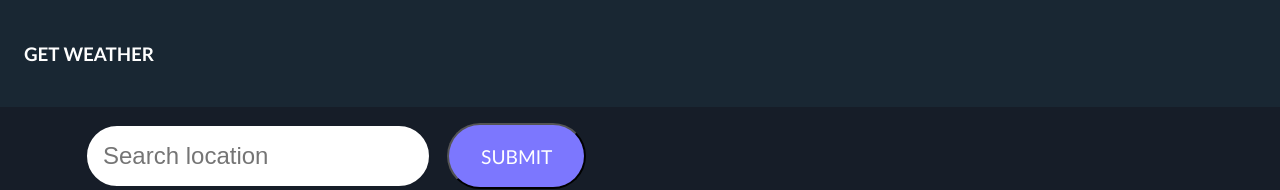
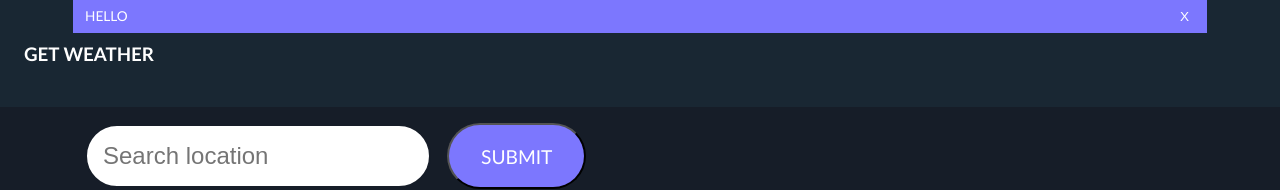
Before and after one commit to surajondev/get-weather, a React (Create React App) app: page / in a window 1280 px wide. Shown: the top 190 px of the page. Built offline with nearby package versions, Linux system fonts and the light colour scheme; no server answers.

Commit message:
Add cancel nutton for toaster message

```diff
--- a/src/App.js
+++ b/src/App.js
@@ -43,7 +43,7 @@ submit(e){
 
   componentWillMount(){
       const city = this.state.city_name
-      const url = `http://api.openweathermap.org/data/2.5/weather?q=${city}&appid=6d7476b11cfdf3b84d467784b2aa2fe`
+      const url = `http://api.openweathermap.org/data/2.5/weather?q=${city}&appid=0861a5029ae242c98d1f8edcbf54215`
       fetch(url)
       .then(response => {
         // Check if the response was successfull
@@ -89,6 +89,7 @@ submit(e){
             wind = {this.state.wind}
             visibility = {this.state.visibility}
             />
+           <Toast />
         </div>
         )
     }
--- a/src/Toast.js
+++ b/src/Toast.js
@@ -6,6 +6,7 @@ function Toast()
   <div className="toast-container">
     <div className="container toast">
        <p className="p-message">Hello</p>
+       <button className="cancel-button"><p className="p-message">x</p></button>
     </div>
   </div>)
 }
--- a/src/index.css
+++ b/src/index.css
@@ -60,6 +60,11 @@ p{
   font-size: 1.20rem;
 }
 
+.p-message{
+  margin: 0px;
+  font-size: 0.85rem;
+}
+
 /* FORM ELEMENT */
 
 .input-box{
@@ -76,6 +81,14 @@ p{
   background-color: #7c77fe;
   border-radius: 10em;
   padding: 0 2rem;
+}
+
+.cancel-button{
+  color: white;
+  background-color: transparent;
+  border: none;
+  outline: none;
+  cursor: pointer;
 }
 
 .form{
@@ -119,6 +132,21 @@ p{
   transform: scale(1.025);
 }
 
+.toast-container{
+  position: absolute;
+  top: 0;
+  left: 0;
+  right: 0;
+  margin: 0px auto;
+}
+
+.toast{
+  padding: 0.5rem 0.75rem;
+  background: #7c77fe;
+  display: flex;
+  justify-content: space-between;
+}
+
 .main{
   display:flex;
   justify-content: space-around;
```
